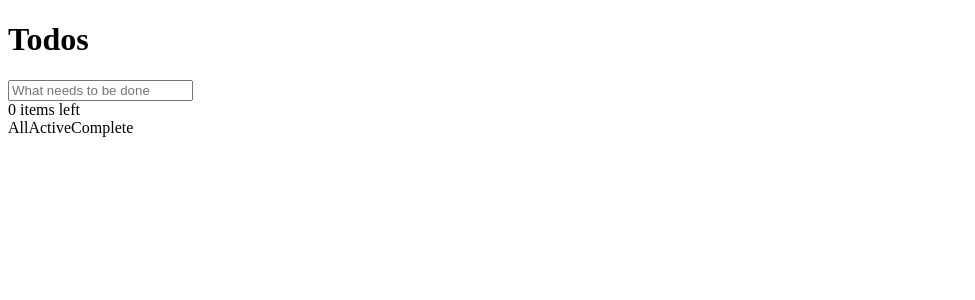
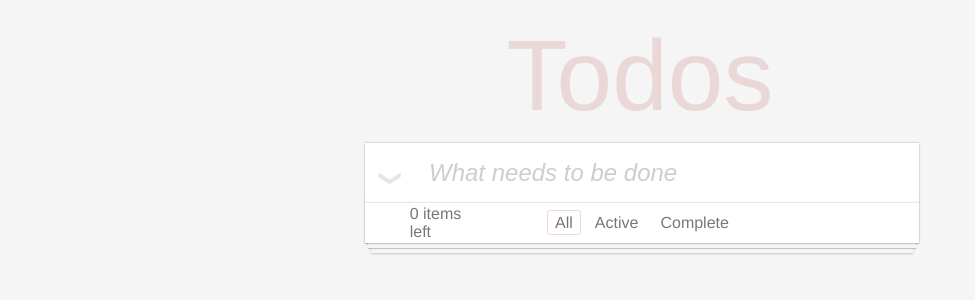
Before and after one commit to Yukiookami/todo-list-demo, a Vue app: page / in a window 1280 px wide. Shown: the top 300 px of the page, without its empty margins (0-975 px from the left). Built offline with nearby package versions, Linux system fonts and the light colour scheme.

Commit message:
完成基础HTML部分

```diff
--- a/src/App.vue
+++ b/src/App.vue
@@ -1,7 +1,7 @@
 <!--
  * @Author: zxy
  * @Date: 2022-04-10 10:40:51
- * @LastEditTime: 2022-04-16 10:35:34
+ * @LastEditTime: 2022-04-23 10:09:50
  * @FilePath: /todo-list/src/App.vue
 -->
 <script setup>
@@ -12,6 +12,11 @@ import HelloWorld from './components/HelloWorld.vue'
   <HelloWorld />
 </template>
 
-<style>
+<style lang="scss">
+@import './assets/css/_variables.scss';
 
+body {
+  background-color: $todo-list-background-color;
+  font-family: $todo-list-font-family;
+}
 </style>
--- a/src/components/HelloWorld.vue
+++ b/src/components/HelloWorld.vue
@@ -1,7 +1,7 @@
 <!--
  * @Author: zxy
  * @Date: 2022-04-10 10:40:51
- * @LastEditTime: 2022-04-18 07:53:45
+ * @LastEditTime: 2022-04-23 12:18:44
  * @FilePath: /todo-list/src/components/HelloWorld.vue
 -->
 <template>
@@ -46,5 +46,131 @@ const state = reactive({
 </script>
 
 <style lang="scss" scoped>
+@import '../assets/css/_variables.scss';
+$title-margin: 10px 0;
+$input-padding: 16px 16px 16px 64px;
+$sec-w: 550px;
+$check-all-w: 30px;
 
+.todo-list-main-sec {
+  display: flex;
+  align-items: center;
+  flex-direction: column;
+
+  .todo-list-title {
+    color: $todo-list-tittle-color;
+    font-size: $todo-list-title-font-size;
+    font-weight: $todo-list-font-weight;
+    margin: $title-margin;
+  }
+
+  .todo-list-content-sec {
+    width: $sec-w;
+  }
+
+  .todo-list-input-box {
+    position: relative;
+
+    .todo-list-input {
+      position: relative;
+      font-size: $todo-list-input-font-size;
+      font-weight: $todo-list-font-weight;
+      color: $todo-list-font-color;
+      padding: $input-padding;
+      border: none;
+      box-shadow: $shadow;
+      width: calc(100% - 76px);
+      outline: none;
+      background: #fff;
+
+      &::placeholder {
+        font-weight: $todo-list-font-weight;
+        color: lighten($todo-list-font-color, 50%);
+        font-style: italic;
+      }
+    }
+
+    .todo-list-clicl-all {
+      position: absolute;
+      top: 25%;
+      left: 12px;
+      height: $check-all-w;
+      width: $check-all-w;
+      background: #fff;
+      z-index: 3;
+      cursor: pointer;
+
+      &::after {
+        content: '❯';
+        position: absolute;
+        top: calc(50% + 9px);
+        left: -20px;
+        display: block;
+        width: 60px;
+        height: 34px;
+        font-size: 22px;
+        color: #e6e6e6;
+        transform: rotate(90deg);
+      }
+    }
+  }
+
+  .todo-list-footer {
+    position: relative;
+    display: flex;
+    justify-content: space-around;
+    align-items: center;
+    margin: 0 auto;
+    box-shadow: $shadow;
+    background-color: #fff;
+    width: $sec-w - 26px;
+    color: $todo-list-footer-color;
+    font-weight: 100;
+    padding: 10px 15px;
+    height: 20px;
+    user-select: none;
+
+    &::before {
+      content: '';
+      position: absolute;
+      right: 0;
+      bottom: 0;
+      left: 0;
+      height: 50px;
+      overflow: hidden;
+      box-shadow: 0 1px 1px rgb(0 0 0 / 20%),
+      0 8px 0 -3px #f6f6f6,
+      0 9px 1px -3px rgb(0 0 0 / 20%),
+      0 16px 0 -6px #f6f6f6,
+      0 17px 2px -6px rgb(0 0 0 / 20%);
+    }
+
+    .filter-button {
+      margin: 3px;
+      padding: 3px 7px;
+      text-decoration: none;
+      border: 1px solid transparent;
+      border-radius: 3px;
+      cursor: pointer;
+      transition: color .4s;
+    }
+
+    .todo-list-text-button-box {
+      width: 75px;
+    }
+
+    .click {
+      border-color: $todo-list-click-border-color;
+    }
+  }
+
+  .clear-all {
+    cursor: pointer;
+    opacity: 0;
+  }
+
+  .show {
+    opacity: 1;
+  }
+}
 </style>
```
